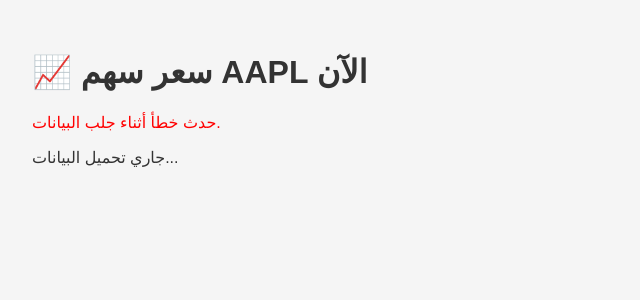
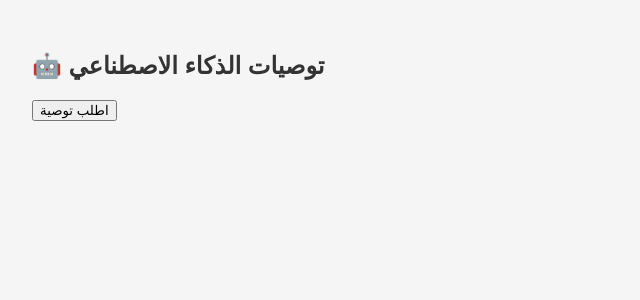
Before and after one commit to daferali20/vite-react-vercel, a React (Vite) app: page / in a window 1280 px wide. Shown: the top 300 px of the page, without its empty margins (0-640 px from the left). Built offline with nearby package versions, Linux system fonts and the light colour scheme; no server answers.

Commit message:
Update App.jsx

```diff
--- a/src/App.jsx
+++ b/src/App.jsx
@@ -1,43 +1,11 @@
-import React, { useState, useEffect } from 'react';
+import AiRecommendation from './components/AiRecommendation';
 
-export default function App() {
-  const [stockData, setStockData] = useState(null);
-  const [error, setError] = useState(null);
-
-  const apiKey = import.meta.env.VITE_TWELVE_API_KEY; // تأكد أنك أضفته في .env
-
-  useEffect(() => {
-    const fetchStock = async () => {
-      try {
-        const response = await fetch(
-          `https://api.twelvedata.com/price?symbol=AAPL&apikey=${apiKey}`
-        );
-        const data = await response.json();
-        if (data.price) {
-          setStockData(data.price);
-        } else {
-          setError("لم يتم العثور على البيانات.");
-        }
-      } catch (err) {
-        setError("حدث خطأ أثناء جلب البيانات.");
-      }
-    };
-
-    fetchStock();
-    const interval = setInterval(fetchStock, 10000); // تحديث كل 10 ثوانٍ
-
-    return () => clearInterval(interval);
-  }, [apiKey]);
-
+function App() {
   return (
-    <div style={{ padding: '2rem', fontFamily: 'Arial' }}>
-      <h1>📈 سعر سهم AAPL الآن</h1>
-      {error && <p style={{ color: 'red' }}>{error}</p>}
-      {stockData ? (
-        <p>السعر الحالي: {stockData} $</p>
-      ) : (
-        <p>جاري تحميل البيانات...</p>
-      )}
+    <div>
+      <AiRecommendation />
     </div>
   );
 }
+
+export default App;
```
